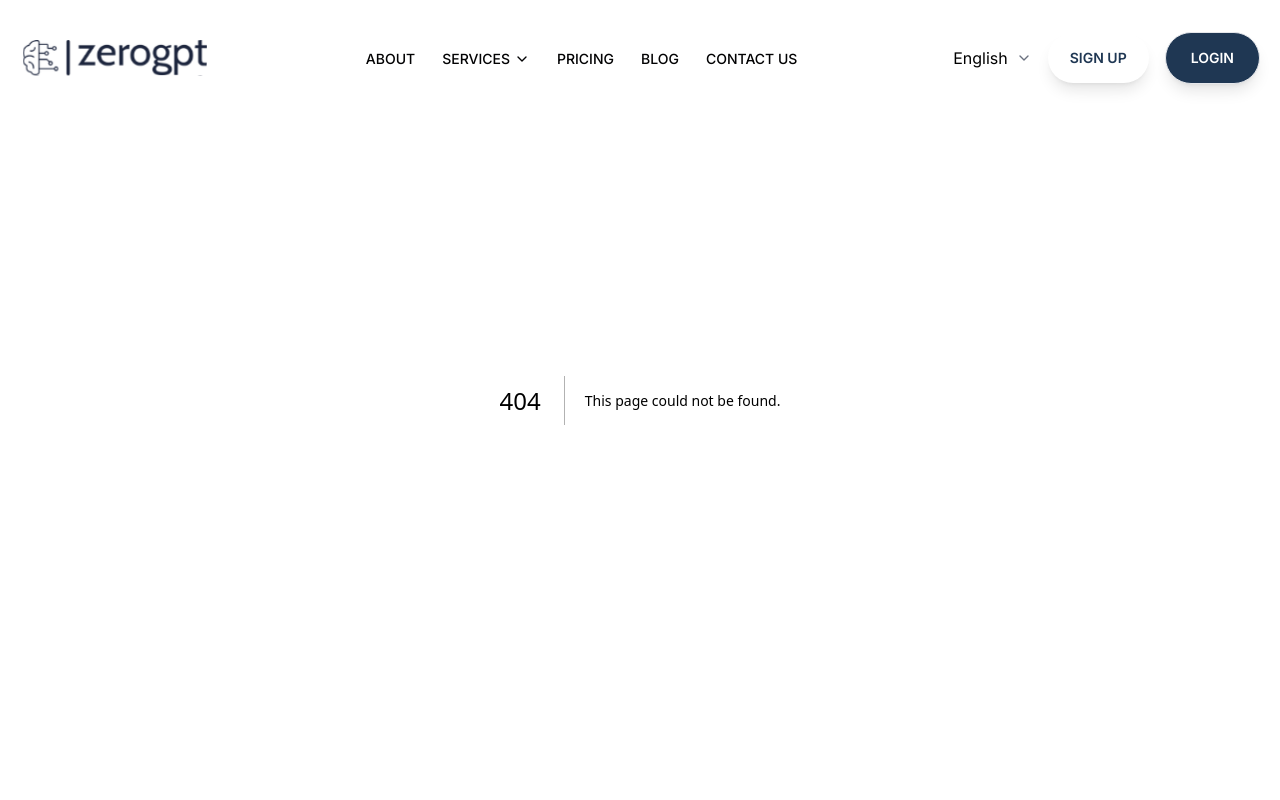
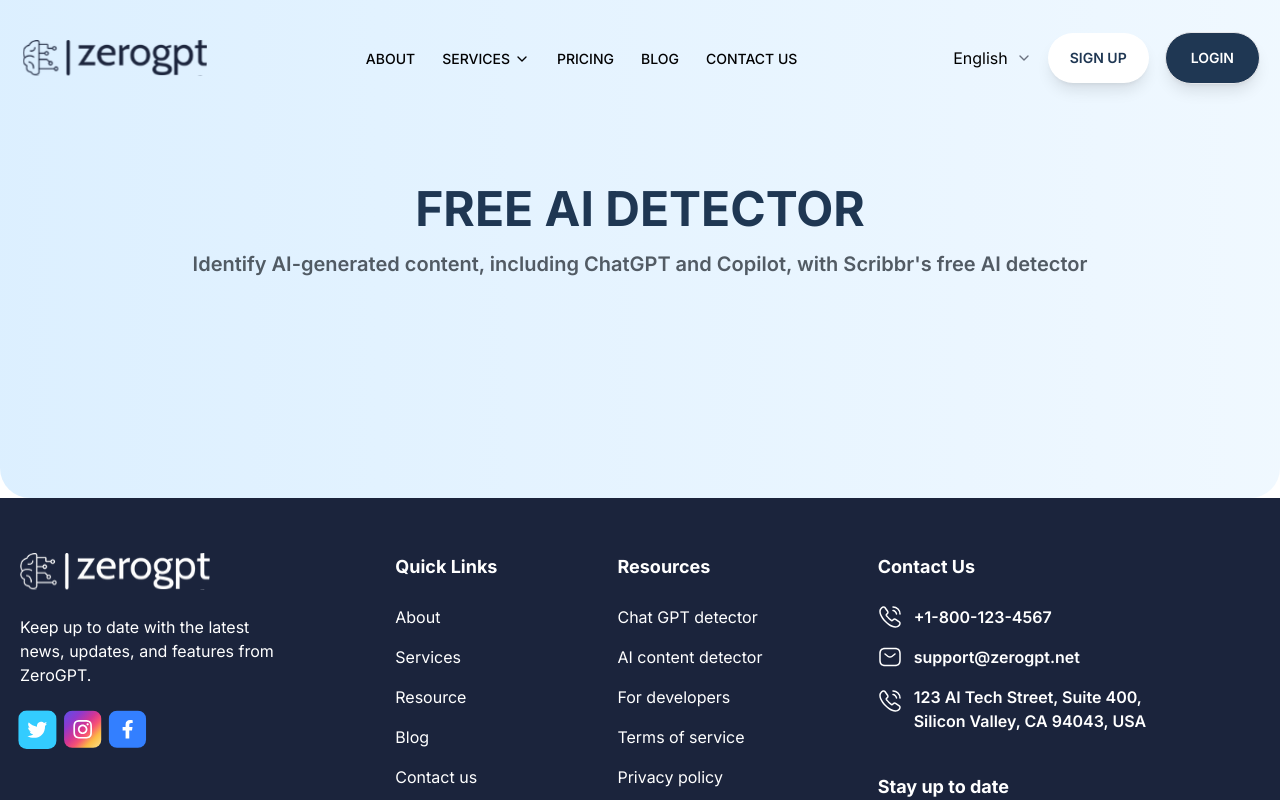
Before and after one commit to vikramkumartejani/Zero-GPT, a Next.js app: page /chat-gpt-detector in a window 1280 px wide. Before the commit this address had no page. Shown: the top 800 px of the page. Built offline with nearby package versions, Linux system fonts and the light colour scheme.

Commit message:
navbar links fixed

```diff
--- a/components/Navbar.tsx
+++ b/components/Navbar.tsx
@@ -159,22 +159,24 @@
                                             {link.name}
                                             <ChevronDown className="ml-1 h-4 w-4" />
                                         </button>
-                                        {activeDropdown === link.name && (
-                                            <div className="pl-6">
+                                        <div className="pl-6 pointer-events-auto">
                                             {link.dropdown.map((subLink, subIndex) => (
                                                 <Link
                                                     key={subLink.name}
                                                     href={subLink.href}
-                                                        className={`block rounded-md px-3 py-2 text-base font-medium text-gray-700 transition-all duration-300 hover:bg-gray-100 hover:text-gray-900 ${isMenuOpen ? 'translate-y-0 opacity-100' : '-translate-y-4 opacity-0'
+                                                    className={`block rounded-md px-3 py-2 text-base font-medium text-gray-700 transition-all duration-300 hover:bg-gray-100 hover:text-gray-900 ${
+                                                        isMenuOpen ? 'translate-y-0 opacity-100' : '-translate-y-4 opacity-0'
                                                     }`}
                                                     style={{ transitionDelay: `${(index * 100) + ((subIndex + 1) * 50)}ms` }}
-                                                        onClick={() => setIsMenuOpen(false)}
+                                                    onClick={() => {
+                                                        setIsMenuOpen(false)
+                                                        setActiveDropdown(null)
+                                                    }}
                                                 >
                                                     {subLink.name}
                                                 </Link>
                                             ))}
                                         </div>
-                                        )}
                                     </>
                                 ) : (
                                     <Link
--- /dev/null
+++ b/pages/chat-gpt-detector.tsx
@@ -0,0 +1,20 @@
+'use client'
+
+const ChatGPTDetector = () => {
+    return (
+        <>
+            <div className="relative overflow-hidden">
+                <div className="absolute inset-0 rounded-b-[30px]" style={{ background: "linear-gradient(270deg, #D9EEFF 0%, #A8D8FF 100%)", opacity: 0.4,}}/>
+
+                <div className="relative z-40 h-full pt-[120px] md:pt-[180px] pb-[220px] px-3.5">
+                    <div className="text-center">
+                        <h1 className="text-dark-blue font-bold text-2xl sm:text-3xl md:text-4xl lg:text-5xl lg:leading-[58px] max-w-[864px] mx-auto uppercase">Free AI Detector</h1>
+                        <p className="mt-3 text-dark-blue-gray font-semibold text-lg sm:text-xl leading-[28px]">Identify AI-generated content, including ChatGPT and Copilot, with Scribbr&apos;s free AI detector</p>
+                    </div>
+                </div>
+            </div>
+        </>
+    );
+}
+
+export default ChatGPTDetector
```
Lines whose indentation alone changed are shown as unchanged.
